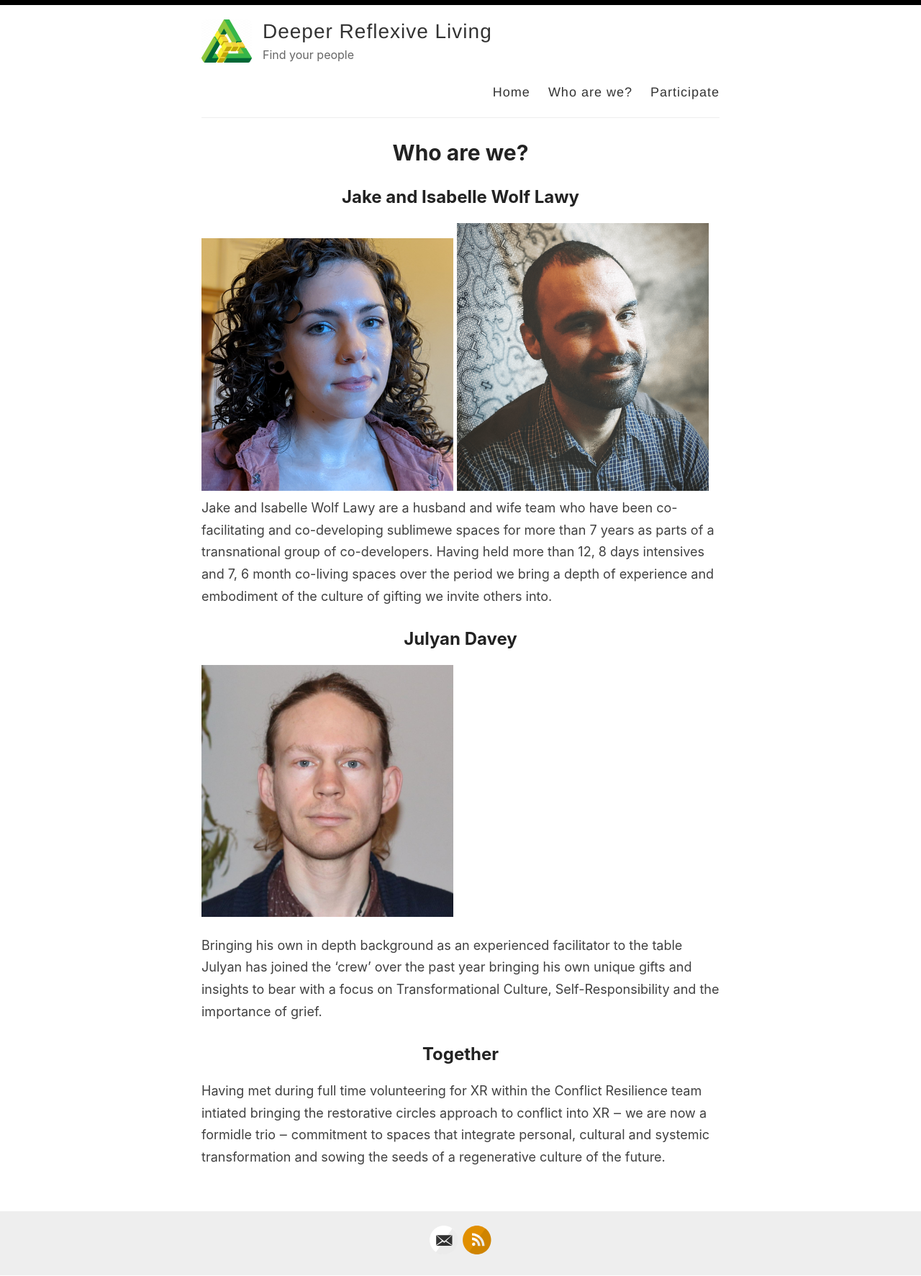
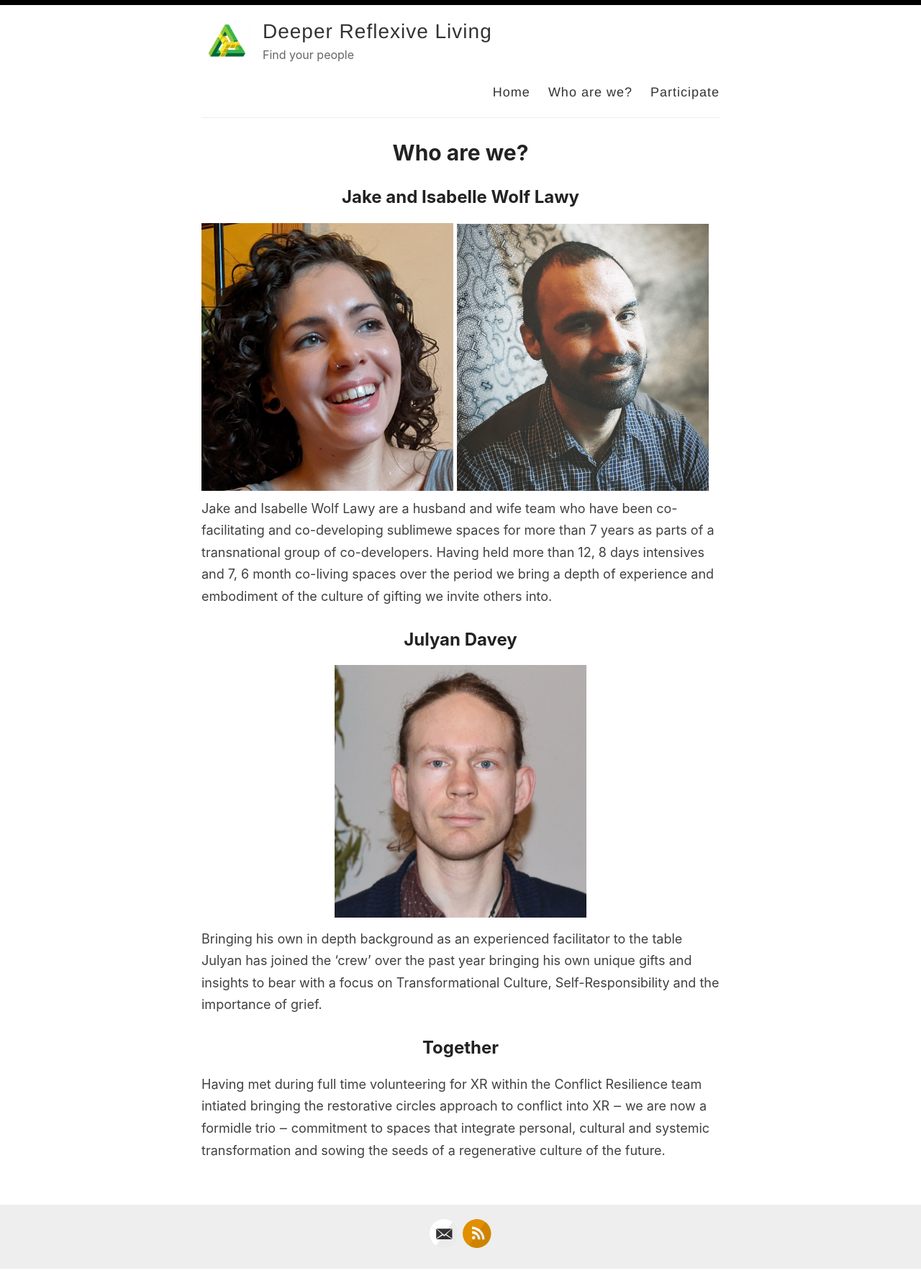
Before and after one commit to larriant/sublimewe, a Jekyll site: the page built from _pages/who.md, in a window 1280 px wide. Shown: the whole page at 72% size. Built offline with Jekyll 4.4.1, drawn with Linux system fonts in a browser that asks for light colours.

Commit message:
Adding Isas new photo

```diff
--- a/_config.yml
+++ b/_config.yml
@@ -12,7 +12,7 @@ author: Julyan Davey
 description: Find your people
 
 # URL of your avatar or profile pic (you could use your GitHub profile pic)
-avatar: /images/smallerlogo.png
+avatar: /images/logo.png
 
 #
 # Flags below are optional
--- a/_pages/who.md
+++ b/_pages/who.md
@@ -5,13 +5,13 @@ permalink: /who/
 ---
 
 ## Jake and Isabelle Wolf Lawy
-![Isabelle Wolf Lawy](/sublimewe/images/isa2-min.jpg#thumbnail)
+![Isabelle Wolf Lawy](/sublimewe/images/isa-happy-min-crop.jpg#thumbnail)
 ![Jake Wolf Lawy](/sublimewe/images/jake-min.png#thumbnail)
 Jake and Isabelle Wolf Lawy are a husband and wife team who have been co-facilitating and co-developing sublimewe spaces for more than 7 years as parts of a transnational group of co-developers.  Having held more than 12, 8 days intensives and 7, 6 month co-living spaces over the period we bring a depth of experience and embodiment of the culture of gifting we invite others into.
 
 
 ## Julyan Davey
-![Julyan Davey](/sublimewe/images/julyanprofile-min.jpeg#thumbnail)
+![Julyan Davey](/sublimewe/images/julyanprofile-min.jpeg#julyanthumbnail)
 
 Bringing his own in depth background as an experienced facilitator to the table Julyan has joined the ‘crew’ over the past year bringing his own unique gifts and insights to bear with a focus on Transformational Culture, Self-Responsibility and the importance of grief.
 
--- a/_sass/_mysass.scss
+++ b/_sass/_mysass.scss
@@ -129,3 +129,9 @@ img[src*="#thumbnail"] {
    width:350px;
    display: inline-flex;
 }
+
+img[src*="#julyanthumbnail"] {
+   width:350px;
+   display: block;
+   margin: auto;
+}
```
Also changed, not shown: images/isa-happy-min-crop.jpg (added), images/isa-happy-min.jpg (added), images/isa-happy.jpg (added).
